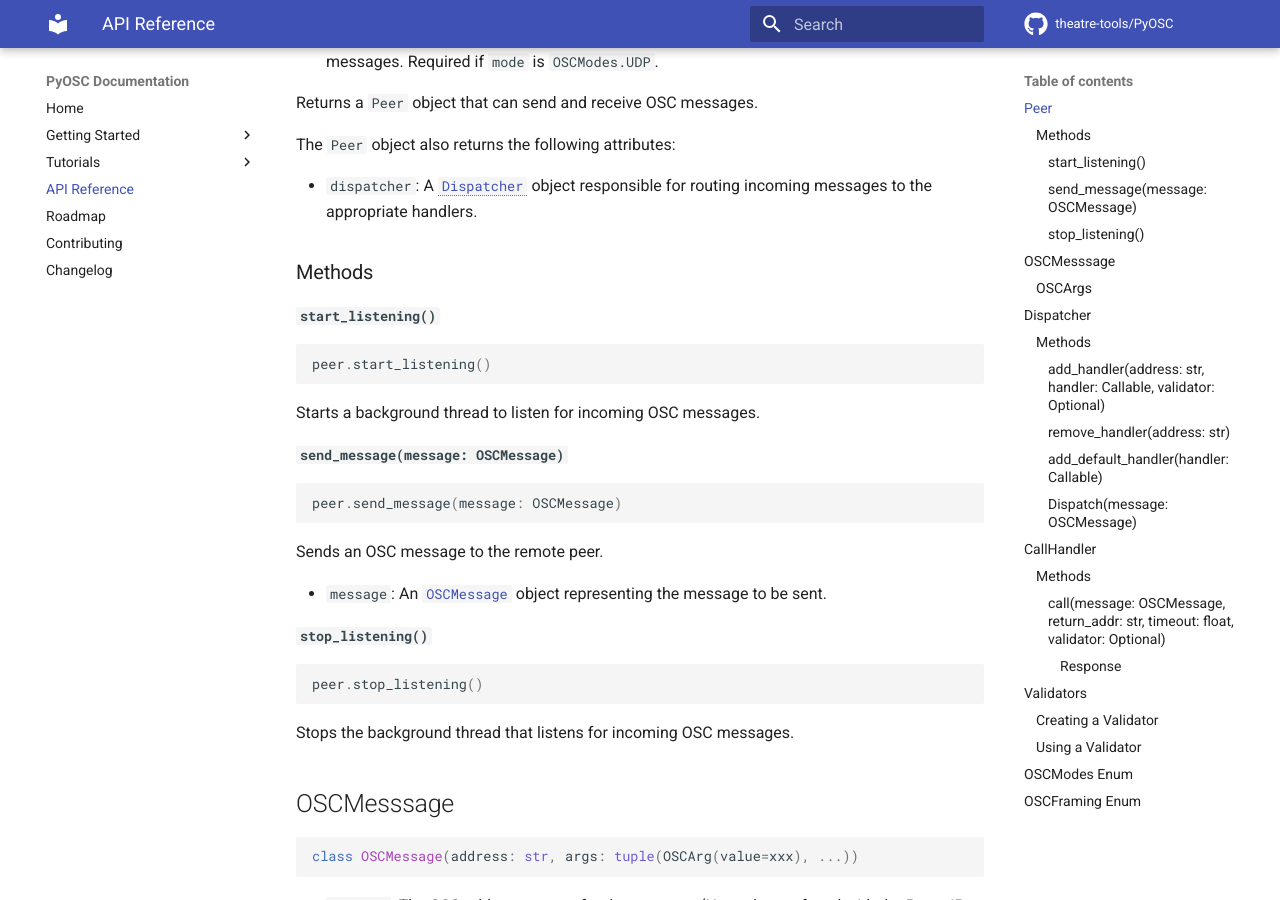
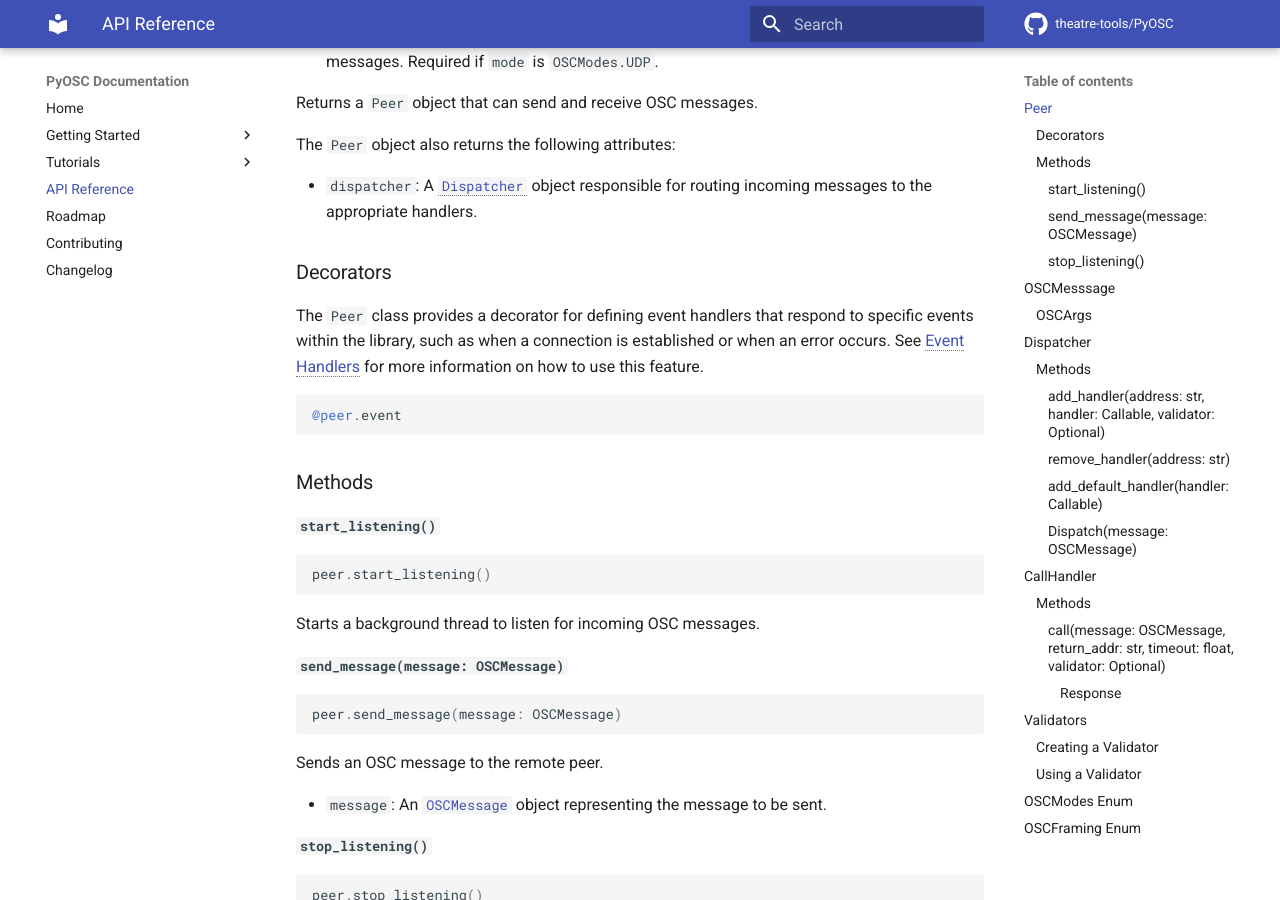
Before and after one commit to Theatre-Tools/PyOSC, an MkDocs documentation site: the page built from docs/api_reference.md, in a window 1280 px wide and 900 px high, scrolled down 398 px. Built offline with MkDocs 1.6.1 and Material for MkDocs 9.7.7, drawn with Linux system fonts in a browser that asks for light colours; comment, search, counter and statistics services are not loaded; the version menu is left out.

Commit message:
docs: Add decorators section to Peer class documentation

````diff
--- a/docs/api_reference.md
+++ b/docs/api_reference.md
@@ -18,6 +18,12 @@ The `Peer` object also returns the following attributes:
 
 - `dispatcher`: A [`Dispatcher`](#dispatcher){ data-preview } object responsible for routing incoming messages to the appropriate handlers.
 
+### Decorators {#peer-decorators}
+The `Peer` class provides a decorator for defining event handlers that respond to specific events within the library, such as when a connection is established or when an error occurs. See [Event Handlers](./tutorials/event_handler.md){ data-preview } for more information on how to use this feature.
+
+```python
+@peer.event
+```
 ### Methods {#peer-methods}
 
 #### `start_listening()` {#method-start_listening}
````
